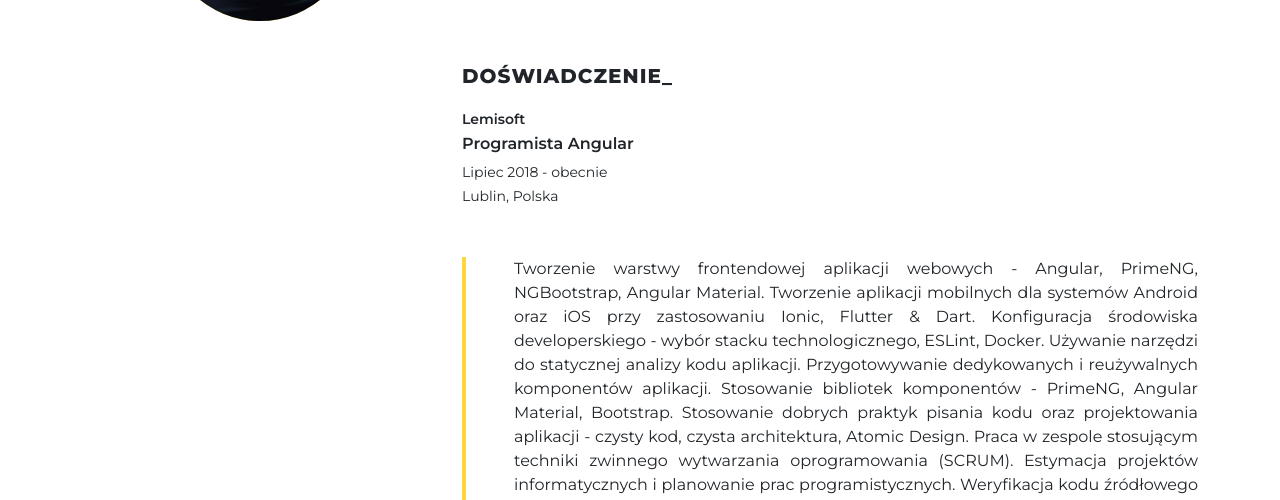
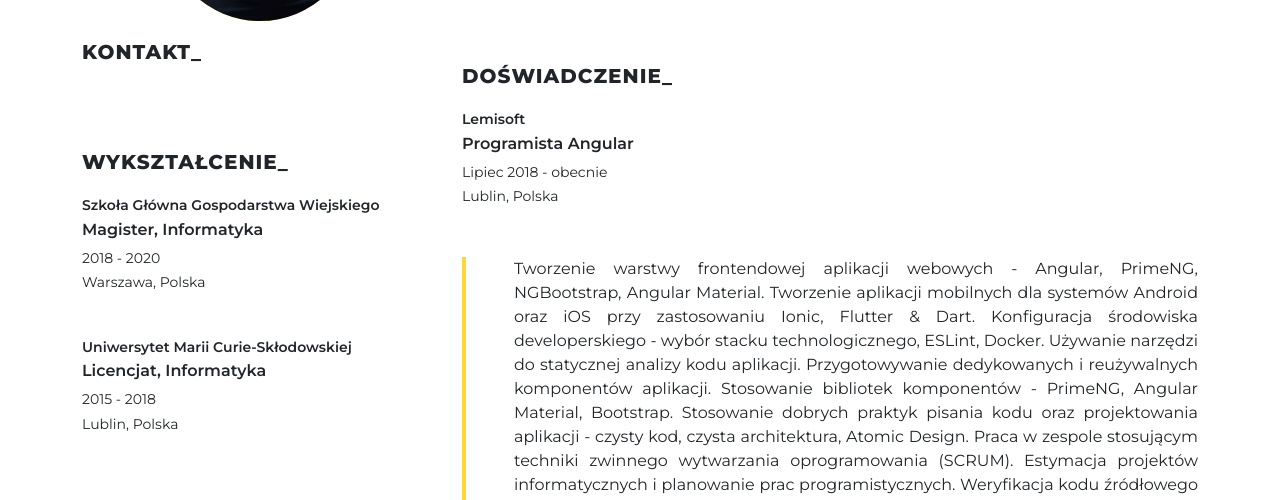
Before and after one commit to kusmierczykw/wojciech-kusmierczyk.io, a Gatsby site: page / in a window 1280 px wide. Shown: the part 299-799 px from the top of the page. Built offline with nearby package versions, Linux system fonts and the light colour scheme; Gatsby itself is replaced by a stand-in of ours.

Commit message:
Add education section.

```diff
--- /dev/null
+++ b/src/fragments/Education.scss
@@ -0,0 +1,28 @@
+@use 'src/styles/variables/colors';
+
+$experience-padding: 3rem 0;
+$experience-item-margin: 2.5rem;
+
+.education {
+  padding: $experience-padding;
+
+  &__item {
+    margin-bottom: $experience-item-margin;
+  }
+
+  &__academy,
+  &__period,
+  &__place {
+    font-size: 0.875rem;
+    line-height: 1.75;
+  }
+
+  &__academy {
+    font-weight: bold;
+  }
+
+  &__degree {
+    font-weight: bold;
+    margin-bottom: 0.25rem;
+  }
+}
--- /dev/null
+++ b/src/fragments/Education.tsx
@@ -0,0 +1,35 @@
+import * as React from 'react';
+import SectionTitle from './SectionTitle';
+import './Education.scss';
+
+function Education() {
+  return (
+    <div className="education">
+      <SectionTitle title="Wykształcenie_" />
+
+      <div className="education__item">
+        <div className="education__info">
+          <div className="education__academy">
+            Szkoła Główna Gospodarstwa Wiejskiego
+          </div>
+          <div className="education__degree">Magister, Informatyka</div>
+          <div className="education__period">2018 - 2020</div>
+          <div className="education__place">Warszawa, Polska</div>
+        </div>
+      </div>
+
+      <div className="education__item">
+        <div className="education__info">
+          <div className="education__academy">
+            Uniwersytet Marii Curie-Skłodowskiej
+          </div>
+          <div className="education__degree">Licencjat, Informatyka</div>
+          <div className="education__period">2015 - 2018</div>
+          <div className="education__place">Lublin, Polska</div>
+        </div>
+      </div>
+    </div>
+  );
+}
+
+export default Education;
--- a/src/fragments/Experience.scss
+++ b/src/fragments/Experience.scss
@@ -1,10 +1,16 @@
 @use 'src/styles/variables/colors';
 
+$experience-padding: 3rem 0;
+$experience-item-margin: 5rem;
+$experience-description-margin: 3rem;
+$experience-description-padding: 0 0 0 3rem;
+$experience-description-border: 0.25rem solid colors.$secondary;
+
 .experience {
-  padding: 3rem 0;
+  padding: $experience-padding;
 
   &__item {
-    margin-bottom: 5rem;
+    margin-bottom: $experience-item-margin;
   }
 
   &__company,
@@ -24,9 +30,9 @@
   }
 
   &__description {
-    margin-top: 3rem;
+    margin-top: $experience-description-margin;
+    padding: $experience-description-padding;
+    border-left: $experience-description-border;
     text-align: justify;
-    padding: 0 0 0 3rem;
-    border-left: 0.25rem solid colors.$secondary;
   }
 }
--- a/src/pages/index.tsx
+++ b/src/pages/index.tsx
@@ -4,6 +4,7 @@ import Personals from '../fragments/Personals';
 import HorizontalLine from '../fragments/HorizontalLine';
 import SectionTitle from '../fragments/SectionTitle';
 import Experience from '../fragments/Experience';
+import Education from '../fragments/Education';
 
 function IndexPage() {
   return (
@@ -11,6 +12,9 @@ function IndexPage() {
       <div className="row">
         <div className="col-lg-4">
           <Avatar />
+
+          <SectionTitle title="Kontakt_" />
+          <Education />
         </div>
 
         <div className="col-lg-8">
@@ -21,8 +25,6 @@ function IndexPage() {
 
           <SectionTitle title="Skills_" />
           <SectionTitle title="Interests_" />
-          <SectionTitle title="Contact_" />
-          <SectionTitle title="Education_" />
         </div>
       </div>
     </div>
```
